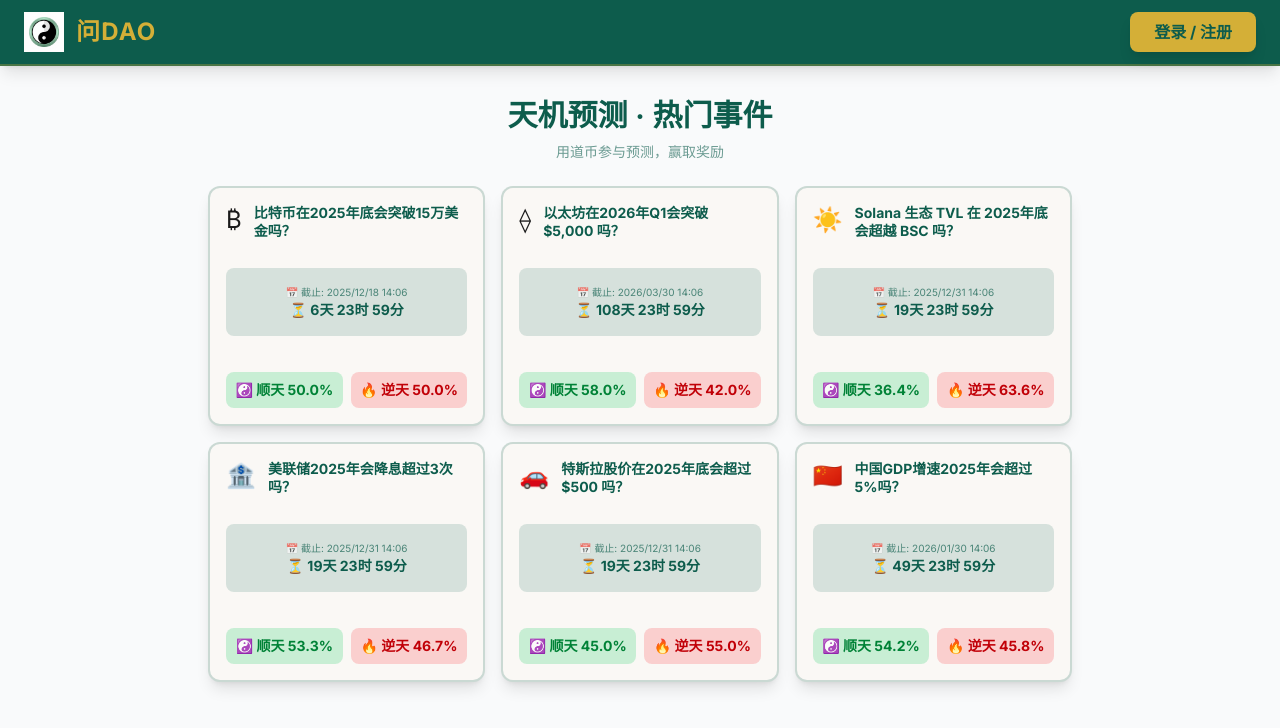
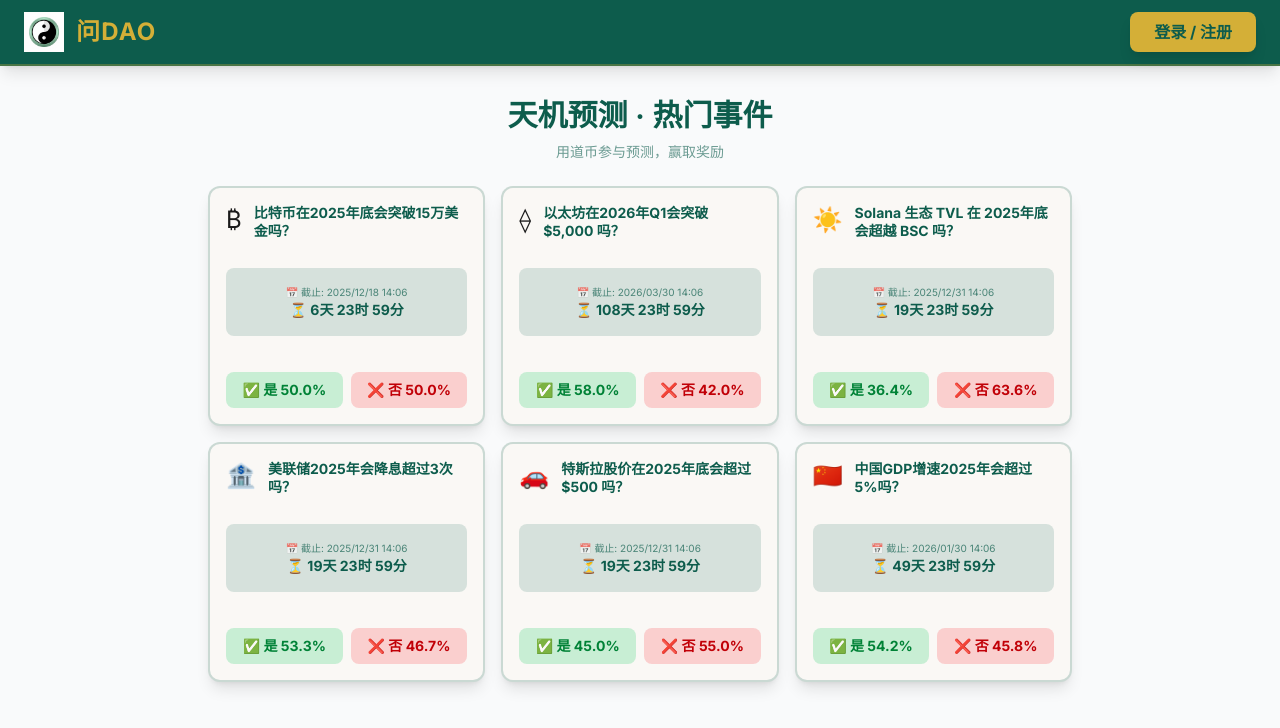
Before and after one commit to gakuchuuwa/wendao, a Next.js app: page / in a window 1280 px wide. Shown: the top 728 px of the page. Built offline with nearby package versions, Linux system fonts and the light colour scheme.

Commit message:
Revert button text to original Yes/No

```diff
--- a/components/BetModal.tsx
+++ b/components/BetModal.tsx
@@ -35,7 +35,7 @@ export default function BetModal({ isOpen, onClose, marketId, direction }: BetMo
         <div className="fixed inset-0 z-50 flex items-center justify-center bg-black/50 backdrop-blur-sm">
             <div className="bg-white rounded-2xl w-full max-w-md p-6 shadow-2xl animate-in fade-in zoom-in duration-200 border-2 border-[#0d5c4c]/20">
                 <h2 className="text-xl font-bold mb-4 flex justify-between text-[#0d5c4c]">
-                    <span>下注 {direction === "YES" ? "☯️ 顺天" : "🔥 逆天"}</span>
+                    <span>下注 {direction === "YES" ? "✅ 是" : "❌ 否"}</span>
                     <button onClick={onClose} className="text-gray-400 hover:text-gray-600">✕</button>
                 </h2>
 
--- a/components/MarketCard.tsx
+++ b/components/MarketCard.tsx
@@ -81,7 +81,7 @@ export default function MarketCard({ id, question, totalYes, totalNo, onBet, isR
             {/* Resolved Status Badge */}
             {isResolved && outcome && (
                 <div className={`mt-2 px-3 py-1 rounded-lg text-xs font-bold text-center ${outcome === "YES" ? "bg-green-100 text-green-700" : "bg-red-100 text-red-700"}`}>
-                    已结束: {outcome === "YES" ? "☯️ 顺天" : "🔥 逆天"}
+                    已结束: {outcome === "YES" ? "✅ 是" : "❌ 否"}
                 </div>
             )}
 
@@ -106,14 +106,14 @@ export default function MarketCard({ id, question, totalYes, totalNo, onBet, isR
                     disabled={isExpired || isResolved}
                     className="flex-1 py-2 rounded-lg text-sm font-bold transition bg-green-500/20 text-green-700 hover:bg-green-500/30 disabled:opacity-50 disabled:cursor-not-allowed"
                 >
-                    ☯️ 顺天 {yesPercent}%
+                    ✅ 是 {yesPercent}%
                 </button>
                 <button
                     onClick={() => onBet(id, "NO")}
                     disabled={isExpired || isResolved}
                     className="flex-1 py-2 rounded-lg text-sm font-bold transition bg-red-500/20 text-red-700 hover:bg-red-500/30 disabled:opacity-50 disabled:cursor-not-allowed"
                 >
-                    🔥 逆天 {noPercent}%
+                    ❌ 否 {noPercent}%
                 </button>
             </div>
         </div>
```
